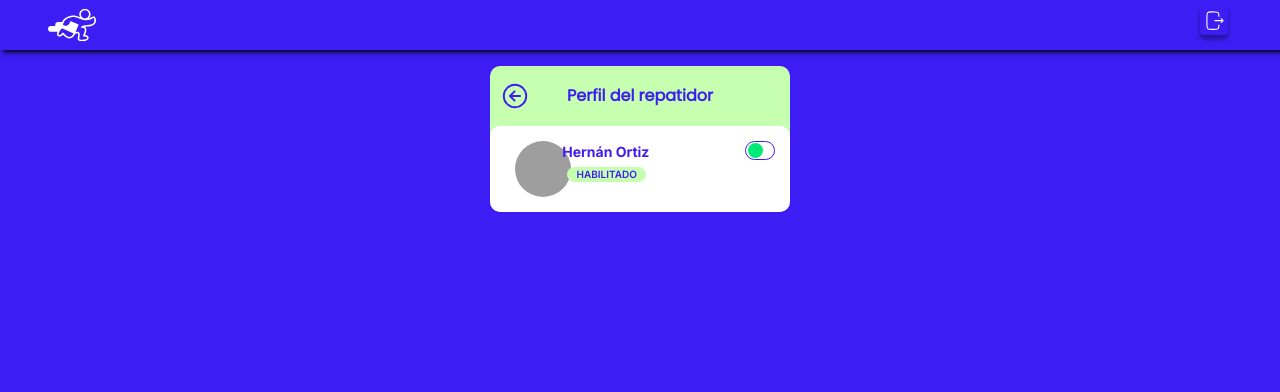
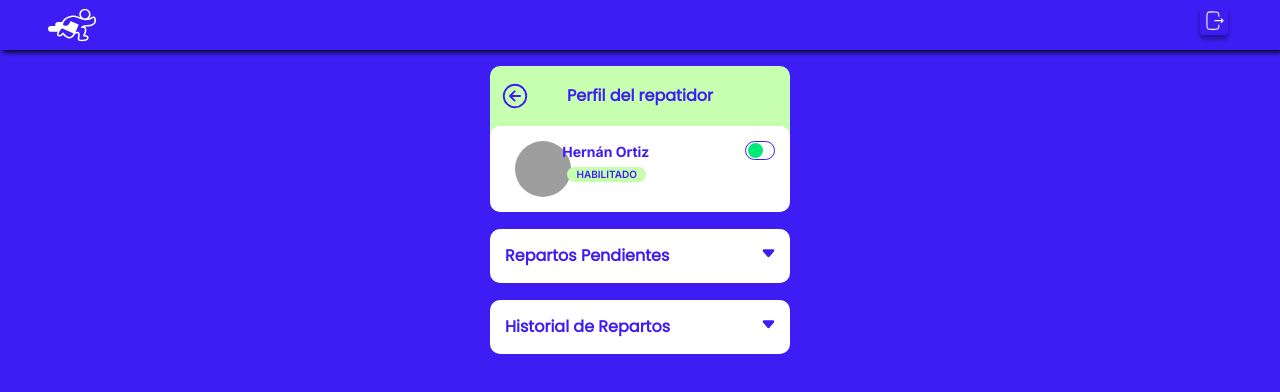
Before and after one commit to hernanortiz18/fast-delivery-src, a Next.js app in the folder fast-delivery-src/: page /delivery-profile in a window 1280 px wide. Shown: the top 392 px of the page. Built offline with nearby package versions, Linux system fonts and the light colour scheme; grey boxes are pictures that could not be loaded.

Commit message:
add PendingDeliveries component && DeliveriesHistory component

```diff
--- a/fast-delivery-src/src/app/delivery-profile/page.tsx
+++ b/fast-delivery-src/src/app/delivery-profile/page.tsx
@@ -1,7 +1,9 @@
 import Navbar from "@/commons/Navbar";
 import DeliveryProfile from "@/components/DeliveryProfile";
 
+import DeliveriesHistory from "@/components/DeliveriesHistory";
 
+import PendingDeliveries from "@/components/PendingDeliveries";
 
 import React from "react";
 
@@ -9,10 +11,16 @@ const page = () => {
     return(
         <>
         <Navbar />
+        <div style={{
+            display:"flex", flexDirection:"column", alignItems:"center", justifyContent:"end"
+        }}>
         <DeliveryProfile />
+        <PendingDeliveries />
+        <DeliveriesHistory />
+        </div>
         </>
 
     )
 }
 
-export default page;
+export default page
--- /dev/null
+++ b/fast-delivery-src/src/components/DeliveriesHistory.tsx
@@ -0,0 +1,63 @@
+"use client";
+import React, { useState } from "react";
+import "../styles/init.css";
+import "../styles/input.css";
+import "../styles/buttons.css";
+import BoxIcon from "@/assets/BoxIcon";
+import ArrowIcon from "@/assets/ArrowIcon";
+
+const DeliveriesHistory = () =>{
+    const [openSection, setOpenSection] = useState(0);
+
+  const handleClick = (selectedSection: number) => {
+    if (openSection === 3 || openSection === selectedSection) {
+      setOpenSection(openSection - selectedSection)
+    } else {
+      setOpenSection(openSection + selectedSection)
+    }
+  };
+    return(
+<div className="accordion">
+<div className="accordion-box-bottom">
+
+          <div className="box-title" onClick={() => handleClick(2)}>
+            <h1>Historial de Repartos</h1>
+            <ArrowIcon />
+          </div>
+
+          {(openSection === 2 || openSection === 3) && (
+            <>
+              <p className="package-history">58 paquetes entregados</p>
+              <div className="package-item">
+                <div className="box-icon-info-container" >
+                  <BoxIcon />
+                  <div className="info-container">
+                    <h1 className="package-code">#0A235</h1>
+                    <h2 className="package-direction">Castillo 1356,<br />CABA</h2>
+                  </div>
+                </div>
+                <div className="tags-container" >
+                  <p className="tags delivered">entregado</p>
+                </div>
+              </div>
+
+              <div className="package-item">
+                <div className="box-icon-info-container" >
+                  <BoxIcon />
+                  <div className="info-container">
+                    <h1 className="package-code">#0G370</h1>
+                    <h2 className="package-direction">Av. Carabobo y Rivadavia, CABA</h2>
+                  </div>
+                </div>
+                <div className="tags-container" >
+                  <p className="tags delivered">entregado</p>
+                </div>
+              </div>
+            </>)}
+        </div>
+    </div>
+
+    )
+}
+
+export default DeliveriesHistory;
--- /dev/null
+++ b/fast-delivery-src/src/components/PendingDeliveries.tsx
@@ -0,0 +1,68 @@
+"use client";
+import React from "react";
+import { useState } from "react";
+import BoxIcon from "@/assets/BoxIcon";
+import ArrowIcon from "@/assets/ArrowIcon";
+import TrashIcon from "@/assets/TrashIcon";
+import "../styles/box.css"
+import "../styles/init.css"
+import "../styles/buttons.css"
+
+const PendingDeliveries = () => {
+
+    const [openSection, setOpenSection] = useState(0);
+
+  const handleClick = (selectedSection: number) => {
+    if (openSection === 3 || openSection === selectedSection) {
+      setOpenSection(openSection - selectedSection)
+    } else {
+      setOpenSection(openSection + selectedSection)
+    }
+  };
+
+    return (
+        <div className="accordion">
+
+        <div className="accordion-box-top">
+
+          <div className="box-title" onClick={() => handleClick(1)}>
+            <h1>Repartos Pendientes</h1>
+            <ArrowIcon />
+          </div>
+
+          {(openSection === 1 || openSection === 3) && (
+            <>
+              <div className="package-item">
+                <div className="box-icon-info-container" >
+                  <BoxIcon />
+                  <div className="info-container">
+                    <h1 className="package-code">#0A235</h1>
+                    <h2 className="package-direction">Amenabar 2100,<br />CABA</h2>
+                  </div>
+                </div>
+                <div className="tags-container" >
+                  <p className="tags course">en curso</p>
+                  <TrashIcon />
+                </div>
+              </div>
+
+              <div className="package-item">
+                <div className="box-icon-info-container" >
+                  <BoxIcon />
+                  <div className="info-container">
+                    <h1 className="package-code">#0G370</h1>
+                    <h2 className="package-direction">Heredia 785,<br />CABA</h2>
+                  </div>
+                </div>
+                <div className="tags-container" >
+                  <p className="tags pending">pendiente</p>
+                  <button className="greenButtonSmall">Iniciar</button>
+                </div>
+              </div>
+            </>)}
+        </div>
+    </div>
+    )
+}
+
+export default PendingDeliveries;
--- a/fast-delivery-src/src/styles/init.css
+++ b/fast-delivery-src/src/styles/init.css
@@ -1,15 +1,16 @@
 .accordion {
   font-family: "Poppins";
-  margin-top: 4.1rem;
+
   display: flex;
   flex-direction: column;
   align-items: center;
 }
 
 .accordion-box-top {
+
   width: 300px;
   padding: 15px;
-  margin: auto;
+  margin: 17px auto;
   background-color: white;
   border-radius: 10px;
   overflow: hidden;
@@ -18,7 +19,7 @@
 .accordion-box-bottom {
   width: 300px;
   padding: 15px;
-  margin: 15px auto;
+  margin: 0px auto;
   background-color: white;
   border-radius: 10px;
   overflow: hidden;
```
